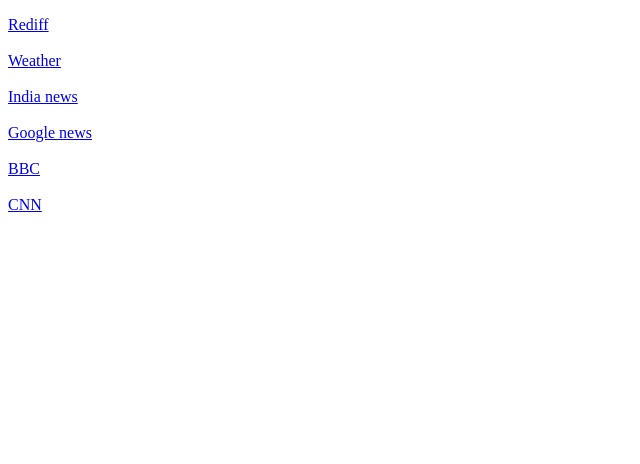
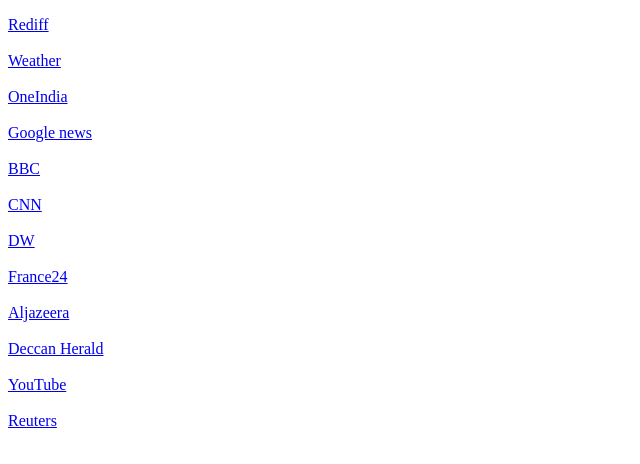
Before and after one commit to vnvonline/randomthoughts, a plain HTML site: page index.html in a window 1280 px wide. Shown: the whole page, without its empty margins (0-640 px from the left). Drawn offline with Linux system fonts and the light colour scheme.

Commit message:
Update index.html

```diff
--- a/index.html
+++ b/index.html
@@ -9,13 +9,25 @@
 	<br/><br/>
 	<a href="https://earth.nullschool.net/#current/wind/surface/level/overlay=precip_3hr/orthographic=-279.57,6.42,552/loc=77.586,12.906" target="_blank">Weather</a>
 	<br/><br/>
-	<a href="https://oneindia.com" target="_blank">India news</a>
+	<a href="https://oneindia.com" target="_blank">OneIndia</a>
         <br/><br/>
 	<a href="https://news.google.co.in" target="_blank">Google news</a>
 	<br/><br/>
 	<a href="https://www.bbc.com" target="_blank">BBC</a>
 	<br/><br/>
 	<a href="https://www.cnn.com" target="_blank">CNN</a>
+	<br/><br/>
+	<a href="https://www.dw.com" target="_blank">DW</a>
+	<br/><br/>
+	<a href="https://www.france24.com" target="_blank">France24</a>
+	<br/><br/>
+	<a href="https://www.aljazeera.com" target="_blank">Aljazeera</a>
+	<br/><br/>
+	<a href="https://www.deccanherald.com" target="_blank">Deccan Herald</a>
+	<br/><br/>
+	<a href="https://www.youtube.com" target="_blank">YouTube</a>
+	<br/><br/>
+	<a href="https://www.reuters.com" target="_blank">Reuters</a>
       </p>
-   </body>
+    </body>
 </html>
```
